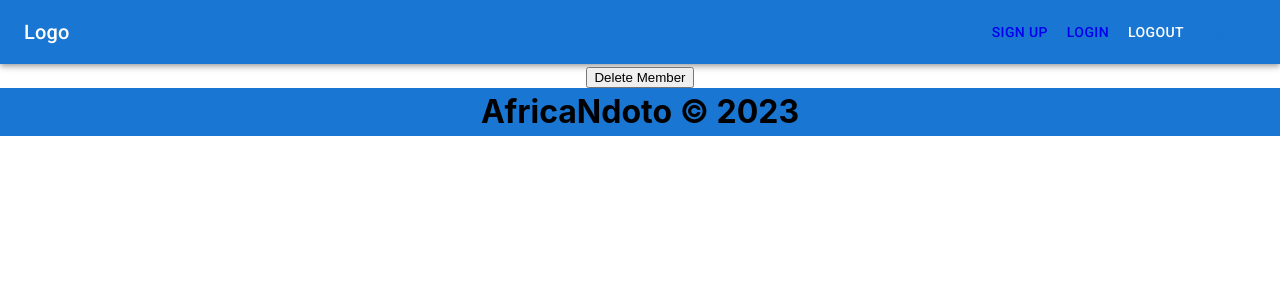
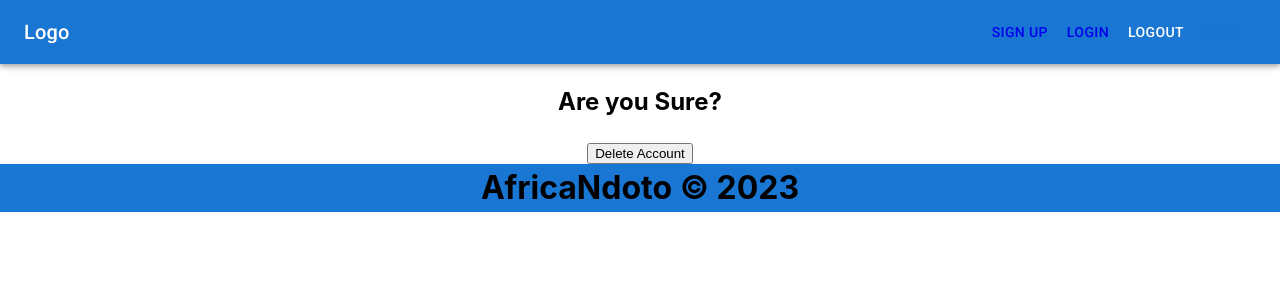
Before and after one commit to AfricaNdoto-Project/AN-FrontEnd, a React (Vite) app in the folder an-frontend/: page /profile/delete/1 in a window 1280 px wide. Shown: the top 300 px of the page. Built offline with nearby package versions, Linux system fonts and the light colour scheme; sample sign-in values are in the browser's storage.

Commit message:
General: - Member can delete profile

```diff
--- a/an-frontend/src/pages/profile/delete/delete.jsx
+++ b/an-frontend/src/pages/profile/delete/delete.jsx
@@ -1,25 +1,28 @@
 import React from 'react'
 import deleteMember from '../../../services/deleteMember'
-import { useState, useEffect } from 'react'
-import { useParams } from 'react-router-dom'
+import { useParams, redirect } from 'react-router-dom'
+import { useNavigate } from 'react-router-dom'
+
 
 
 
 const Delete = () => {
-    // useEffect(() => {
-    //     deleteMemberById()
-    // }, [])
     const { id } = useParams()
+    const navigate = useNavigate()
     console.log(id)
 
     const deleteMemberById = async () => {
         await deleteMember(id)
         localStorage.removeItem('token')
-        alert('member delete')
+        alert('Account deleted')
+        return navigate('/login')
     }
 
   return (
-    <button onClick={deleteMemberById}>Delete Member</button>
+    <>
+      <h2>Are you Sure?</h2>
+      <button onClick={deleteMemberById}>Delete Account</button>
+    </>
   )
 }
 
```
